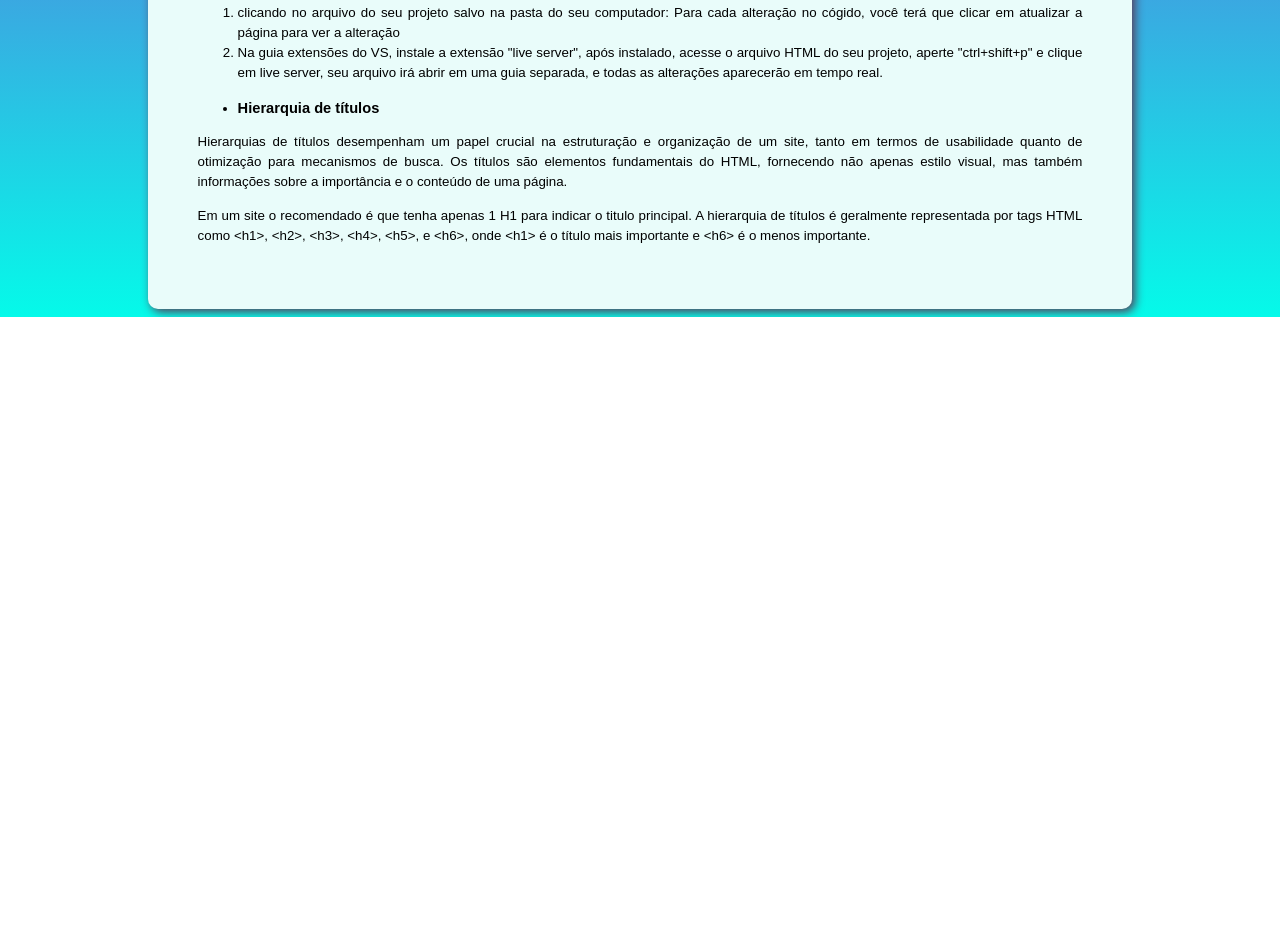
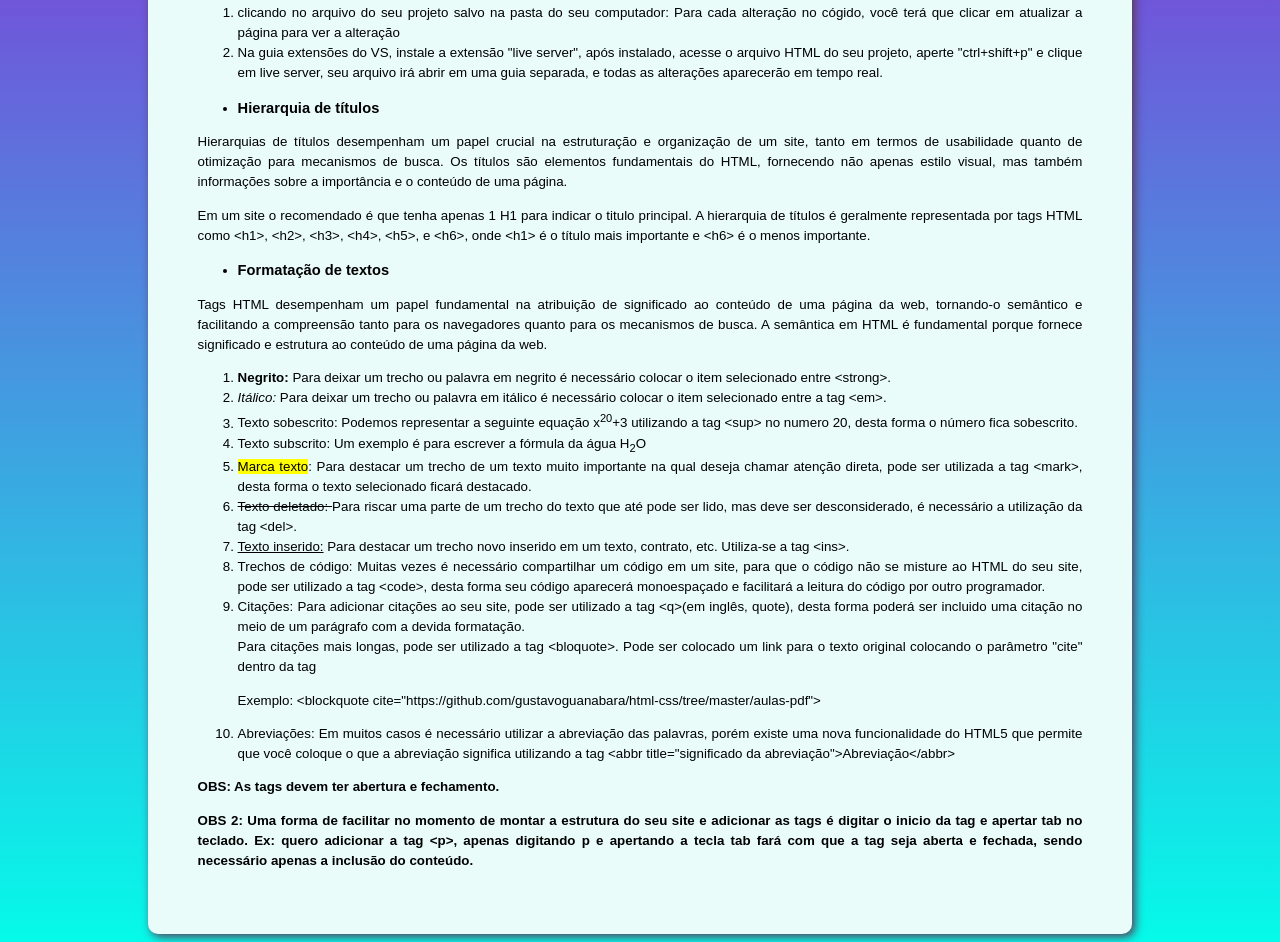
Before and after one commit to anac-silva/Curso_JavaScript_HTML_CSS, a plain HTML site: page Anotações/index.html in a window 1280 px wide. Shown: the part 1002-1944 px from the top of the page. Before the commit the page ends 1319 px from the top, so only its background shows below. Drawn offline with Linux system fonts and the light colour scheme.

Commit message:
Inclusão do tópico "formatação de textos"

```diff
--- a/Anotações/index.html
+++ b/Anotações/index.html
@@ -54,6 +54,25 @@
     </ul>
     <p>Hierarquias de títulos desempenham um papel crucial na estruturação e organização de um site, tanto em termos de usabilidade quanto de otimização para mecanismos de busca. Os títulos são elementos fundamentais do HTML, fornecendo não apenas estilo visual, mas também informações sobre a importância e o conteúdo de uma página.</p>
     <p>Em um site o recomendado é que tenha apenas 1 H1 para indicar o titulo principal. A hierarquia de títulos é geralmente representada por tags HTML como &lt;h1&gt;, &lt;h2&gt;, &lt;h3&gt;, &lt;h4&gt;, &lt;h5&gt;, e &lt;h6&gt;, onde &lt;h1&gt; é o título mais importante e &lt;h6&gt; é o menos importante.</p>
+    <ul>
+        <li><strong>Formatação de textos</strong></li>
+    </ul>
+    <p>Tags HTML desempenham um papel fundamental na atribuição de significado ao conteúdo de uma página da web, tornando-o semântico e facilitando a compreensão tanto para os navegadores quanto para os mecanismos de busca. A semântica em HTML é fundamental porque fornece significado e estrutura ao conteúdo de uma página da web.</p>
+    <ol>
+        <li><strong>Negrito:</strong> Para deixar um trecho ou palavra em negrito é necessário colocar o item selecionado entre &lt;strong&gt;.</li>
+        <li><em>Itálico:</em> Para deixar um trecho ou palavra em itálico é necessário colocar o item selecionado entre a tag &lt;em&gt;. </li>
+        <li>Texto sobescrito: Podemos representar a seguinte equação x<sup>20</sup>+3 utilizando a tag &lt;sup&gt; no numero 20, desta forma o número fica sobescrito.</li>
+        <li>Texto subscrito: Um exemplo é para escrever a fórmula da água H<sub>2</sub>O </li>
+        <li><mark>Marca texto</mark>: Para destacar um trecho de um texto muito importante na qual deseja chamar atenção direta, pode ser utilizada a tag &lt;mark&gt;, desta forma o texto selecionado ficará destacado.</li>
+        <li><del>Texto deletado: </del> Para riscar uma parte de um trecho do texto que até pode ser lido, mas deve ser desconsiderado, é necessário a utilização da tag &lt;del&gt;.</li>
+        <li><ins>Texto inserido:</ins> Para destacar um trecho novo inserido em um texto, contrato, etc. Utiliza-se a tag &lt;ins&gt;.</li>
+        <li>Trechos de código: Muitas vezes é necessário compartilhar um código em um site, para que o código não se misture ao HTML do seu site, pode ser utilizado a tag &lt;code&gt;, desta forma seu código aparecerá monoespaçado e facilitará a leitura do código por outro programador. </li>
+        <li>Citações: Para adicionar citações ao seu site, pode ser utilizado a tag &lt;q&gt;(em inglês, quote), desta forma poderá ser incluido uma citação no meio de um parágrafo com a devida formatação. <br> Para citações mais longas, pode ser utilizado a tag &lt;bloquote&gt;. Pode ser colocado um link para o texto original colocando o parâmetro "cite" dentro da tag <p>Exemplo: &lt;blockquote cite="https://github.com/gustavoguanabara/html-css/tree/master/aulas-pdf"></p> </li>
+        <li>Abreviações: Em muitos casos é necessário utilizar a abreviação das palavras, porém existe uma nova funcionalidade do HTML5 que permite que você coloque o que a abreviação significa utilizando a tag &lt;abbr title="significado da abreviação">Abreviação&lt;/abbr&gt;</li>
+
+    </ol>
+    <p><strong>OBS: As tags devem ter abertura e fechamento.</strong></p>
+        <p><strong>OBS 2: Uma forma de facilitar no momento de montar a estrutura do seu site e adicionar as tags é digitar o inicio da tag e apertar tab no teclado. Ex: quero adicionar a tag &lt;p&gt;, apenas digitando p e apertando a tecla tab fará com que a tag seja aberta e fechada, sendo necessário apenas a inclusão do conteúdo. </strong></p>
     </section>
 
 </body>
```
